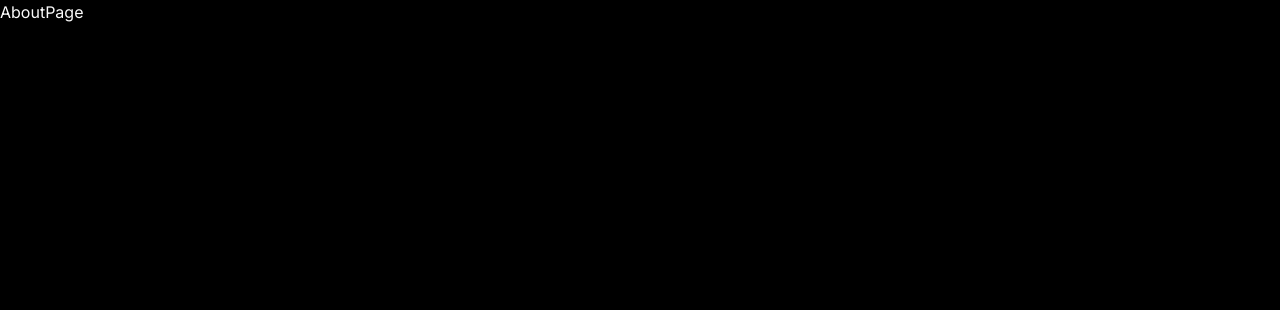
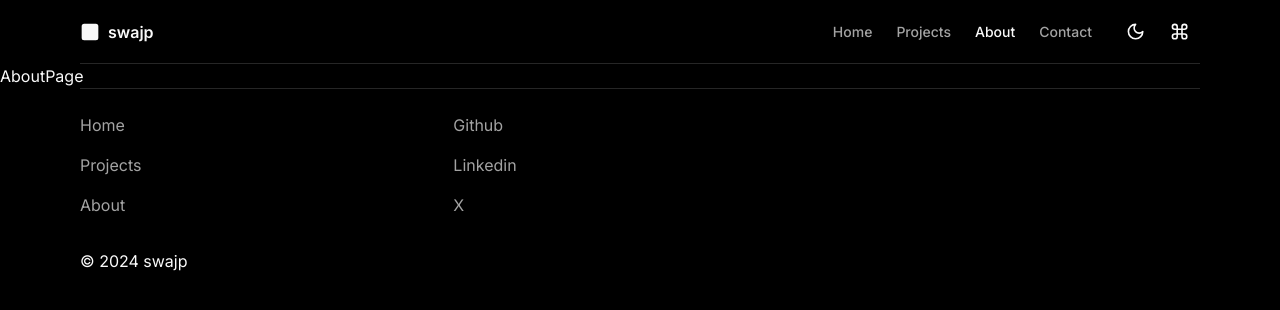
Before and after one commit to swajp/swajp.me, a Next.js app: page /about in a window 1280 px wide. Shown: the top 310 px of the page. Built offline with nearby package versions, Linux system fonts and the light colour scheme.

Commit message:
moved about page

```diff
--- /dev/null
+++ b/app/(root)/about/page.tsx
@@ -0,0 +1,9 @@
+import { Metadata } from "next";
+
+export const metadata: Metadata = {
+  title: "About",
+};
+
+export default function AboutPage() {
+  return <div>AboutPage</div>;
+}
--- a/app/about/page.tsx
+++ /dev/null
@@ -1,3 +0,0 @@
-export default function AboutPage() {
-  return <div>AboutPage</div>;
-}
```
